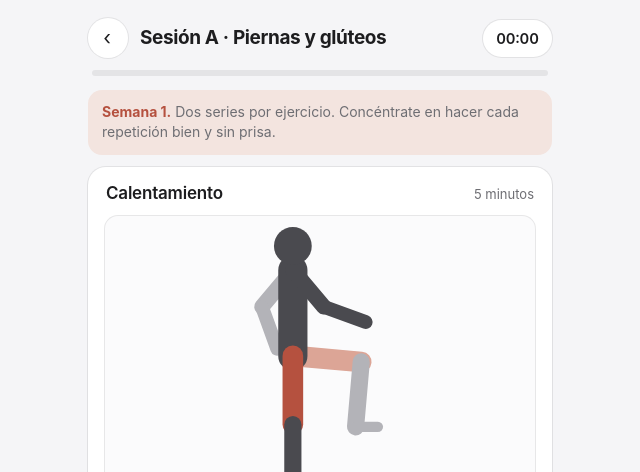
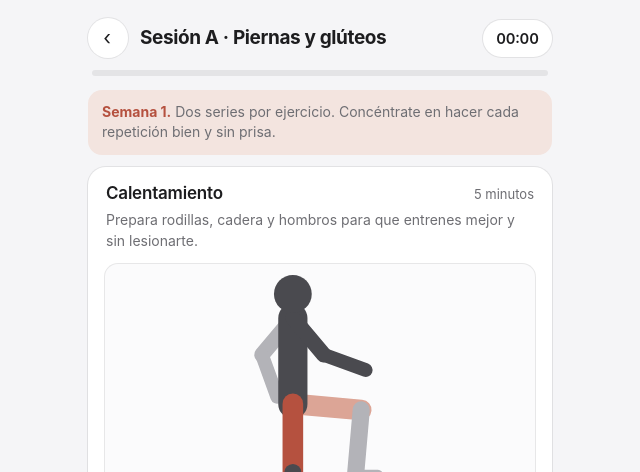
Before and after one commit to RoloBadilla/plan-gym-sandy, a plain HTML site: page index.html in a window 1280 px wide. Both pictures are taken after a click on the button "Empezar sesión". Shown: the top 472 px of the page, without its empty margins (320-960 px from the left). Drawn offline with Linux system fonts and the light colour scheme.

Commit message:
Para qué sirve cada ejercicio, el calentamiento y el estiramiento
Co-Authored-By: Claude Opus 5.5 <noreply@anthropic.com>
Claude-Session: https://claude.ai/code/session_01MxWKVxkaQFAfZmmydtQ9fv

```diff
--- a/index.html
+++ b/index.html
@@ -120,6 +120,9 @@ h1{font-size:30px;font-weight:700;letter-spacing:-.025em;line-height:1.1}
 .set{padding:14px 4px;border-radius:12px;background:var(--bg);box-shadow:0 0 0 1px var(--line);font-weight:600;font-size:14px;text-align:center;transition:background .2s var(--ease),color .2s,transform .14s var(--ease)}
 .set.on{background:var(--green);color:#fff;box-shadow:none}
 .set small{display:block;font-size:12px;font-weight:500;opacity:.85;margin-top:2px}
+.why{font-size:14px;color:var(--text2);line-height:1.5;margin:0 18px 12px;padding-left:40px}
+.why b{color:var(--text);font-weight:600}
+.g-why{font-size:14px;color:var(--text2);line-height:1.5;margin:6px 2px 0}
 .last{font-size:13px;color:var(--text2);margin:0 2px 10px}
 .last b{color:var(--text);font-weight:600}
 .nums{display:grid;grid-template-columns:repeat(5,1fr);gap:8px;margin-top:4px}
@@ -414,24 +417,24 @@ nav button.on{color:var(--ink)}
 // ---------- Ejercicios ----------
 // v = video de YouTube (opcional, necesita internet). time = ejercicio por tiempo (segundos).
 const EX = {
-  squat:{n:'Sentadilla con pausa',r:'15 repeticiones',m:'Glúteos y cuádriceps',v:'qsAkuNORgmk',t:'Pies al ancho de los hombros. Baja llevando la cadera hacia atrás y <b>quédate dos segundos abajo</b>. Sube empujando con los talones. Las rodillas apuntan siempre hacia donde apuntan los pies.'},
-  bridge:{n:'Puente de glúteo',r:'15 repeticiones',m:'Glúteos e isquiotibiales',v:'xGzXTn4o0wE',t:'Acostada boca arriba, con los pies cerca del glúteo. Sube la cadera apretando el glúteo y <b>aguanta dos segundos arriba</b>. No arquees la espalda baja.'},
-  rlunge:{n:'Zancada hacia atrás, alternando',r:'10 por pierna',m:'Glúteos y cuádriceps',v:'PHA9tVMRsj8',t:'Da un paso atrás y baja hasta que la rodilla de atrás casi toque el piso. El tronco se queda recto. Sube empujando con la pierna de adelante.'},
-  kick:{n:'Patada de glúteo en cuatro apoyos',r:'12 por lado',m:'Glúteo mayor',v:'dbqagbN6gNs',t:'Manos bajo los hombros y rodillas bajo la cadera. Lleva la planta del pie hacia el techo con la rodilla doblada, <b>aprieta el glúteo arriba</b> y baja despacio. La espalda no se mueve.'},
-  sumo:{n:'Sentadilla sumo',r:'15 repeticiones',m:'Glúteos y parte interna del muslo',v:'spdPi9YYhBU',t:'Pies más abiertos que los hombros y puntas hacia afuera. Baja recta con el pecho arriba. Si quieres más carga, sostén una botella contra el pecho.'},
-  plank:{n:'Plancha',time:30,m:'Abdomen completo',v:'xeVZvvzHaw0',t:'Codos bajo los hombros y el cuerpo en línea recta de la cabeza a los talones. Aprieta abdomen y glúteos. Si la cadera se cae, descansa y vuelve.'},
-  pushup:{n:'Flexiones',r:'8 a 12 repeticiones',m:'Pecho, tríceps y hombro',v:'movupEBZphE',t:'Empieza <b>con las rodillas apoyadas</b>. Manos un poco más abiertas que los hombros y codos a 45 grados. Baja el pecho con control y sube. Cuando te salgan 12 sin problema, pasa a hacerlas con los pies.'},
-  dips:{n:'Fondos de tríceps en silla',r:'10 a 12 repeticiones',m:'Tríceps',v:'cd9ENqQttTc',t:'Manos en el borde de una silla firme. Piernas dobladas para que sea más fácil, estiradas para que cueste más. Baja doblando los codos hacia atrás, no hacia los lados.'},
-  row:{n:'Remo inclinada',r:'12 repeticiones',m:'Espalda y bíceps',v:'4GIKJ7GTea8',t:'Con la banda o las botellas. Inclina el tronco con la espalda recta y lleva los codos hacia atrás, <b>juntando los omóplatos</b>. Baja despacio.'},
-  lateral:{n:'Elevaciones laterales',r:'12 repeticiones',m:'Hombros',v:'V3LaKO8iZUE',t:'Con las botellas. Sube los brazos a los lados hasta la altura de los hombros, con los codos un poco doblados y sin impulso. Baja en dos segundos.'},
-  superman:{n:'Superman',r:'12 repeticiones',m:'Espalda baja y glúteos',v:'7p4l-KnxxaY',t:'Boca abajo con los brazos al frente. Levanta brazos y piernas a la vez, aguanta un segundo y baja. Mira al piso para no forzar el cuello.'},
-  deadbug:{n:'Dead bug',r:'10 por lado',m:'Abdomen profundo',v:'SPTBzZdINlg',t:'Boca arriba, rodillas a 90 grados y brazos hacia el techo. Estira el brazo y la pierna contrarios sin que la <b>espalda baja se despegue del piso</b>. Vuelve y cambia de lado.'},
-  sldl:{n:'Peso muerto a una pierna',r:'10 por lado',m:'Glúteos, isquiotibiales y equilibrio',v:'u8g_1Q_E8G4',t:'Sin peso. Inclina el tronco hacia adelante mientras la otra pierna va hacia atrás, con la espalda recta. Baja hasta donde sientas el estiramiento y sube apretando el glúteo.'},
-  jump:{n:'Sentadilla con salto suave',r:'10 repeticiones',m:'Piernas y resistencia',v:'O354UJHUrYs',t:'Sentadilla normal y un salto pequeño. <b>Aterriza suave</b>, con las rodillas dobladas y sin hacer ruido. Si te molestan las rodillas, hazla sin salto.'},
-  climb:{n:'Escaladores lentos',time:30,m:'Abdomen y hombros',v:'XWlDAy4_Dvw',t:'En posición de plancha con los brazos estirados. Lleva una rodilla al pecho y luego la otra, <b>lento y con control</b>. Cadera baja y espalda plana.'},
-  bike:{n:'Abdominal bicicleta',r:'16 repeticiones',m:'Abdomen y oblicuos',v:'dYxamPVcKvk',t:'Boca arriba, con las manos a los lados de la cabeza. Lleva el codo a la rodilla contraria girando el tronco. No jales del cuello: el giro sale del abdomen.'},
-  sideplank:{n:'Plancha lateral',time:20,side:true,m:'Oblicuos y cintura',v:'kyOeSuh7LLo',t:'Codo bajo el hombro y el cuerpo en línea. <b>Apoya las rodillas si hace falta.</b> La cadera se mantiene arriba todo el tiempo.'},
-  bridge1:{n:'Puente de glúteo a una pierna',r:'10 por lado',m:'Glúteos',v:'7f4Ey9AnRyY',t:'Igual que el puente normal, pero con una pierna estirada. Sube la cadera sin que se incline hacia un lado y aprieta el glúteo arriba.'}
+  squat:{p:'Es el ejercicio base para piernas y glúteos. La pausa abajo hace que trabajen sin impulso.',n:'Sentadilla con pausa',r:'15 repeticiones',m:'Glúteos y cuádriceps',v:'qsAkuNORgmk',t:'Pies al ancho de los hombros. Baja llevando la cadera hacia atrás y <b>quédate dos segundos abajo</b>. Sube empujando con los talones. Las rodillas apuntan siempre hacia donde apuntan los pies.'},
+  bridge:{p:'Trabaja el glúteo casi sin cargar la espalda. Es de los que más lo levantan y le dan forma.',n:'Puente de glúteo',r:'15 repeticiones',m:'Glúteos e isquiotibiales',v:'xGzXTn4o0wE',t:'Acostada boca arriba, con los pies cerca del glúteo. Sube la cadera apretando el glúteo y <b>aguanta dos segundos arriba</b>. No arquees la espalda baja.'},
+  rlunge:{p:'Trabaja cada pierna por separado: corrige si un lado es más fuerte y mejora el equilibrio.',n:'Zancada hacia atrás, alternando',r:'10 por pierna',m:'Glúteos y cuádriceps',v:'PHA9tVMRsj8',t:'Da un paso atrás y baja hasta que la rodilla de atrás casi toque el piso. El tronco se queda recto. Sube empujando con la pierna de adelante.'},
+  kick:{p:'Trabaja la parte de arriba del glúteo, la que le da la forma redondeada.',n:'Patada de glúteo en cuatro apoyos',r:'12 por lado',m:'Glúteo mayor',v:'dbqagbN6gNs',t:'Manos bajo los hombros y rodillas bajo la cadera. Lleva la planta del pie hacia el techo con la rodilla doblada, <b>aprieta el glúteo arriba</b> y baja despacio. La espalda no se mueve.'},
+  sumo:{p:'Con los pies abiertos trabaja más la parte interna del muslo, una zona difícil de tonificar.',n:'Sentadilla sumo',r:'15 repeticiones',m:'Glúteos y parte interna del muslo',v:'spdPi9YYhBU',t:'Pies más abiertos que los hombros y puntas hacia afuera. Baja recta con el pecho arriba. Si quieres más carga, sostén una botella contra el pecho.'},
+  plank:{p:'Fortalece todo el abdomen a la vez y ayuda a la postura.',n:'Plancha',time:30,m:'Abdomen completo',v:'xeVZvvzHaw0',t:'Codos bajo los hombros y el cuerpo en línea recta de la cabeza a los talones. Aprieta abdomen y glúteos. Si la cadera se cae, descansa y vuelve.'},
+  pushup:{p:'Trabaja pecho, hombros y la parte de atrás del brazo.',n:'Flexiones',r:'8 a 12 repeticiones',m:'Pecho, tríceps y hombro',v:'movupEBZphE',t:'Empieza <b>con las rodillas apoyadas</b>. Manos un poco más abiertas que los hombros y codos a 45 grados. Baja el pecho con control y sube. Cuando te salgan 12 sin problema, pasa a hacerlas con los pies.'},
+  dips:{p:'Va directo al tríceps, la parte de atrás del brazo que suele quedar flácida.',n:'Fondos de tríceps en silla',r:'10 a 12 repeticiones',m:'Tríceps',v:'cd9ENqQttTc',t:'Manos en el borde de una silla firme. Piernas dobladas para que sea más fácil, estiradas para que cueste más. Baja doblando los codos hacia atrás, no hacia los lados.'},
+  row:{p:'Fortalece la espalda alta y mejora la postura: hombros atrás y espalda recta.',n:'Remo inclinada',r:'12 repeticiones',m:'Espalda y bíceps',v:'4GIKJ7GTea8',t:'Con la banda o las botellas. Inclina el tronco con la espalda recta y lleva los codos hacia atrás, <b>juntando los omóplatos</b>. Baja despacio.'},
+  lateral:{p:'Le da forma a los hombros, y eso hace que la cintura se vea más pequeña.',n:'Elevaciones laterales',r:'12 repeticiones',m:'Hombros',v:'V3LaKO8iZUE',t:'Con las botellas. Sube los brazos a los lados hasta la altura de los hombros, con los codos un poco doblados y sin impulso. Baja en dos segundos.'},
+  superman:{p:'Fortalece la espalda baja y previene dolores. Equilibra el trabajo de abdomen.',n:'Superman',r:'12 repeticiones',m:'Espalda baja y glúteos',v:'7p4l-KnxxaY',t:'Boca abajo con los brazos al frente. Levanta brazos y piernas a la vez, aguanta un segundo y baja. Mira al piso para no forzar el cuello.'},
+  deadbug:{p:'Trabaja el abdomen profundo, el que aplana la panza, sin forzar el cuello.',n:'Dead bug',r:'10 por lado',m:'Abdomen profundo',v:'SPTBzZdINlg',t:'Boca arriba, rodillas a 90 grados y brazos hacia el techo. Estira el brazo y la pierna contrarios sin que la <b>espalda baja se despegue del piso</b>. Vuelve y cambia de lado.'},
+  sldl:{p:'Trabaja glúteos y la parte de atrás del muslo, además del equilibrio.',n:'Peso muerto a una pierna',r:'10 por lado',m:'Glúteos, isquiotibiales y equilibrio',v:'u8g_1Q_E8G4',t:'Sin peso. Inclina el tronco hacia adelante mientras la otra pierna va hacia atrás, con la espalda recta. Baja hasta donde sientas el estiramiento y sube apretando el glúteo.'},
+  jump:{p:'Sube las pulsaciones, quema más y le da potencia a las piernas.',n:'Sentadilla con salto suave',r:'10 repeticiones',m:'Piernas y resistencia',v:'O354UJHUrYs',t:'Sentadilla normal y un salto pequeño. <b>Aterriza suave</b>, con las rodillas dobladas y sin hacer ruido. Si te molestan las rodillas, hazla sin salto.'},
+  climb:{p:'Trabaja abdomen y hombros, con un poco de cardio.',n:'Escaladores lentos',time:30,m:'Abdomen y hombros',v:'XWlDAy4_Dvw',t:'En posición de plancha con los brazos estirados. Lleva una rodilla al pecho y luego la otra, <b>lento y con control</b>. Cadera baja y espalda plana.'},
+  bike:{p:'Trabaja los costados del abdomen (oblicuos), que marcan la cintura.',n:'Abdominal bicicleta',r:'16 repeticiones',m:'Abdomen y oblicuos',v:'dYxamPVcKvk',t:'Boca arriba, con las manos a los lados de la cabeza. Lleva el codo a la rodilla contraria girando el tronco. No jales del cuello: el giro sale del abdomen.'},
+  sideplank:{p:'Trabaja los oblicuos para definir la cintura y estabilizar la cadera.',n:'Plancha lateral',time:20,side:true,m:'Oblicuos y cintura',v:'kyOeSuh7LLo',t:'Codo bajo el hombro y el cuerpo en línea. <b>Apoya las rodillas si hace falta.</b> La cadera se mantiene arriba todo el tiempo.'},
+  bridge1:{p:'Es una versión más difícil del puente, para seguir avanzando con el glúteo.',n:'Puente de glúteo a una pierna',r:'10 por lado',m:'Glúteos',v:'7f4Ey9AnRyY',t:'Igual que el puente normal, pero con una pierna estirada. Sube la cadera sin que se incline hacia un lado y aprieta el glúteo arriba.'}
 };
 const DAYS = {
   A:{title:'Sesión A · Piernas y glúteos',short:'Sesión A',tag:'A',sub:'Piernas y glúteos',list:['squat','bridge','rlunge','kick','sumo','plank'],min:40},
@@ -441,11 +444,11 @@ const DAYS = {
 };
 // Calentamiento y estiramiento guiados (s = segundos; sides = se hace de cada lado)
 const GUIDES = {
-  warm:{title:'Calentamiento',steps:[
+  warm:{title:'Calentamiento',why:'Prepara rodillas, cadera y hombros para que entrenes mejor y sin lesionarte.',steps:[
     {id:'march',n:'Marcha en el lugar',s:120,t:'Sube las rodillas hasta la altura de la cadera y mueve los brazos al ritmo. Paso cómodo, sin saltar.'},
     {id:'armcircle',n:'Círculos de brazos',s:60,flip:true,t:'Brazos estirados a los lados, haz círculos grandes y lentos. A la mitad del tiempo, cambia de dirección.'},
     {id:'halfsquat',n:'Sentadillas lentas',s:120,t:'Baja solo hasta la mitad, despacio, y sube. Es para calentar rodillas y cadera, no para cansarte.'}]},
-  stretch:{title:'Estiramiento',steps:[
+  stretch:{title:'Estiramiento',why:'Ayuda a que los músculos se recuperen, baja el dolor del día siguiente y mantiene la flexibilidad.',steps:[
     {id:'quad',n:'Cuádriceps de pie',s:30,sides:true,t:'Apóyate en una pared con una mano. Con la otra, lleva el talón al glúteo. Rodillas juntas y espalda recta.'},
     {id:'ham',n:'Isquiotibiales sentada',s:45,t:'Sentada con las piernas estiradas, inclínate hacia adelante con la espalda recta y lleva las manos hacia los pies. Sin rebotar.'},
     {id:'fig4',n:'Glúteo en figura 4',s:30,sides:true,t:'Boca arriba, cruza un tobillo sobre la rodilla contraria y jala esa pierna hacia el pecho. Lo sientes en el glúteo.'},
@@ -584,6 +587,7 @@ function startWorkout(k){
     const tm=e.time?e.time+ph.extra:0;
     html+=`<div class="card ex" id="ex-${id}">
       <div class="ex-head"><div class="ex-num">${i+1}</div><div><b>${e.n}</b><div class="meta"><strong>${n} series de ${reps(e,ph)}</strong> · ${e.m}</div></div></div>
+      <p class="why"><b>Para qué sirve:</b> ${e.p}</p>
       <div class="ex-body">
         <div class="anim" data-fig="${id}"></div>
         ${e.v?`<a class="yt" href="https://www.youtube.com/watch?v=${e.v}" target="_blank" rel="noopener">¿Dudas? <u>Ver video explicado</u> (necesita internet)</a>`:''}
@@ -704,7 +708,7 @@ function renderGuide(key){
   const g=G[key], gd=GUIDES[key], box=document.getElementById('g-'+key);
   if(W && W.day.cardio && key==='warm'){ box.style.display='none'; return; } else box.style.display='';
   const cur=g.u[Math.min(g.idx,g.u.length-1)];
-  const head=`<div class="g-head"><h3>${gd.title}</h3>${g.done?'<span class="ok">Hecho</span>':`<span>${totalMin(key)}</span>`}</div>`;
+  const head=`<div class="g-head"><h3>${gd.title}</h3>${g.done?'<span class="ok">Hecho</span>':`<span>${totalMin(key)}</span>`}</div>${g.done?'':`<p class="g-why">${gd.why}</p>`}`;
   const steps=`<div class="g-steps">${gd.steps.map((st,i)=>{ const state = g.done || i<cur.i ? 'ok' : (i===cur.i ? 'cur' : ''); return `<div class="${state}"><i>${state==='ok'?'✓':i+1}</i>${st.n}<span>${st.sides?st.s+' s por lado':(st.s>=60?st.s/60+' min':st.s+' s')}</span></div>`; }).join('')}</div>`;
   if(g.done){ box.innerHTML=head+steps; return; }
   const label = g.running ? 'Pausa' : (g.idx===0 && g.left===cur.s*1000 ? `Empezar ${gd.title.toLowerCase()}` : 'Seguir');
--- a/sw.js
+++ b/sw.js
@@ -1,6 +1,6 @@
 // Guarda la app en el celular para que funcione sin internet.
 // Siempre intenta bajar la versión nueva primero; si no hay internet, usa la guardada.
-const CACHE = 'plan-sandy-v7';
+const CACHE = 'plan-sandy-v8';
 const FILES = ['./', './index.html', './figuras.js?v=6', './manifest.json', './apple-touch-icon.png', './icon-512.png'];
 
 self.addEventListener('install', e => {
```
